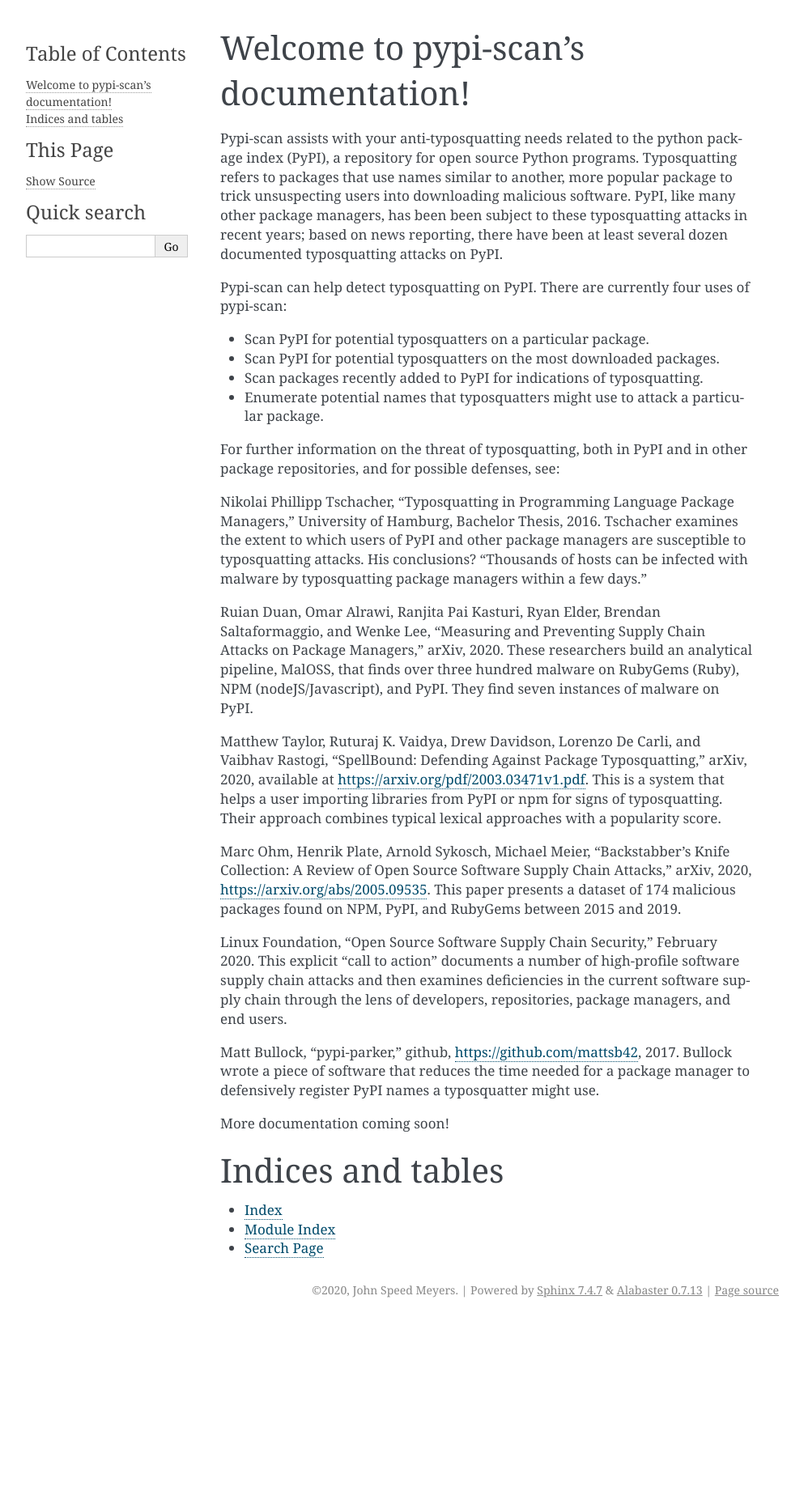
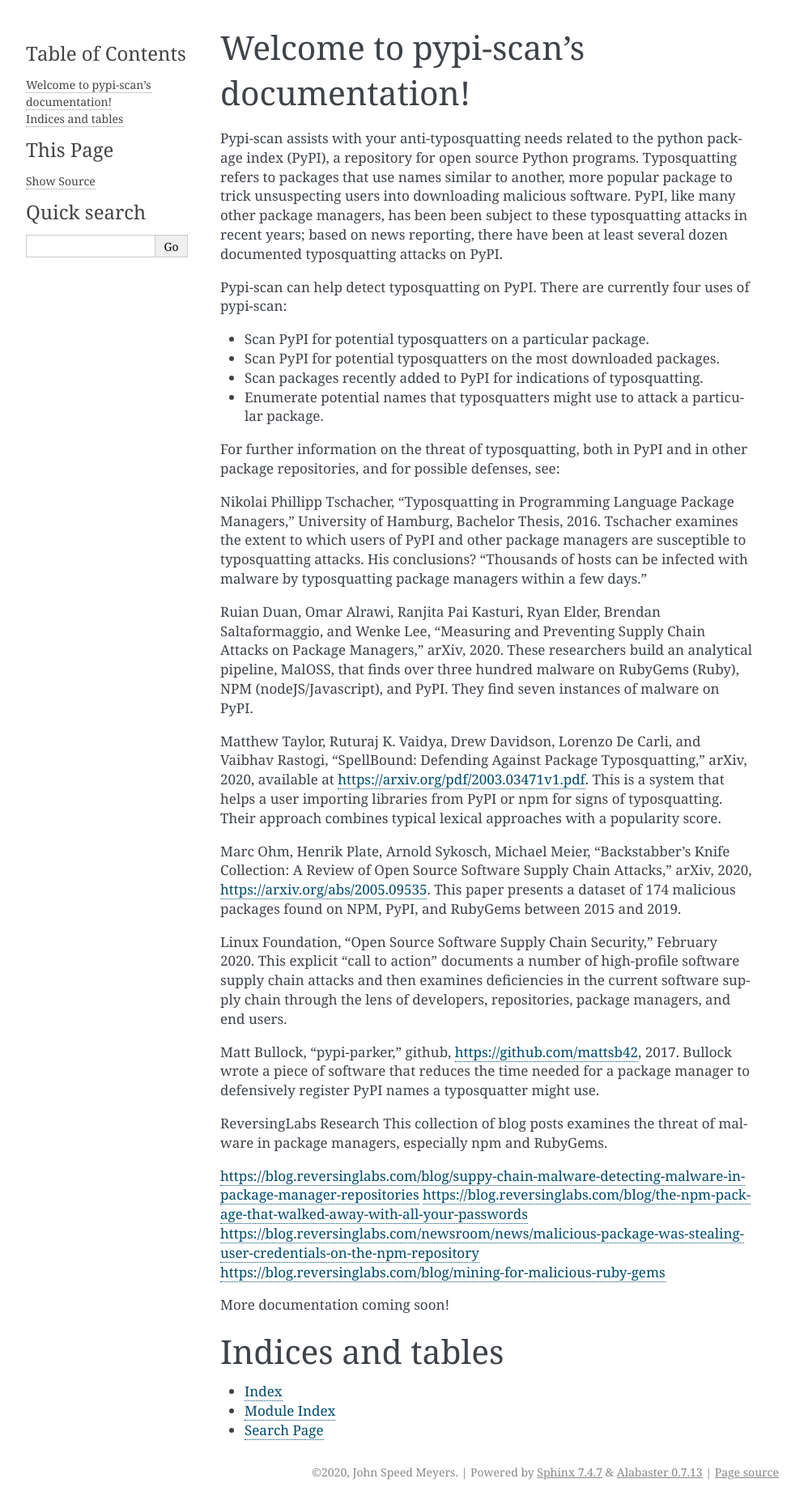
Before and after one commit to IQTLabs/pypi-scan, a Sphinx documentation site: the page built from docs/index.rst, in a window 1280 px wide. Shown: the whole page at 81% size, without its empty margins (148-1141 px from the left). Built offline with Sphinx 7.4.7, drawn with Linux system fonts in a browser that asks for light colours; before the commit the page ends 1633 px from its top, so only the background shows below that.

Commit message:
Update RTD with ReversingLabs citations

```diff
--- a/docs/index.rst
+++ b/docs/index.rst
@@ -68,6 +68,14 @@
 Bullock wrote a piece of software that reduces the time needed for a package
 manager to defensively register PyPI names a typosquatter might use.
 
+ReversingLabs Research
+This collection of blog posts examines the threat of malware in package
+managers, especially npm and RubyGems.
+
+https://blog.reversinglabs.com/blog/suppy-chain-malware-detecting-malware-in-package-manager-repositories
+https://blog.reversinglabs.com/blog/the-npm-package-that-walked-away-with-all-your-passwords
+https://blog.reversinglabs.com/newsroom/news/malicious-package-was-stealing-user-credentials-on-the-npm-repository
+https://blog.reversinglabs.com/blog/mining-for-malicious-ruby-gems
 
 More documentation coming soon!
 
```
